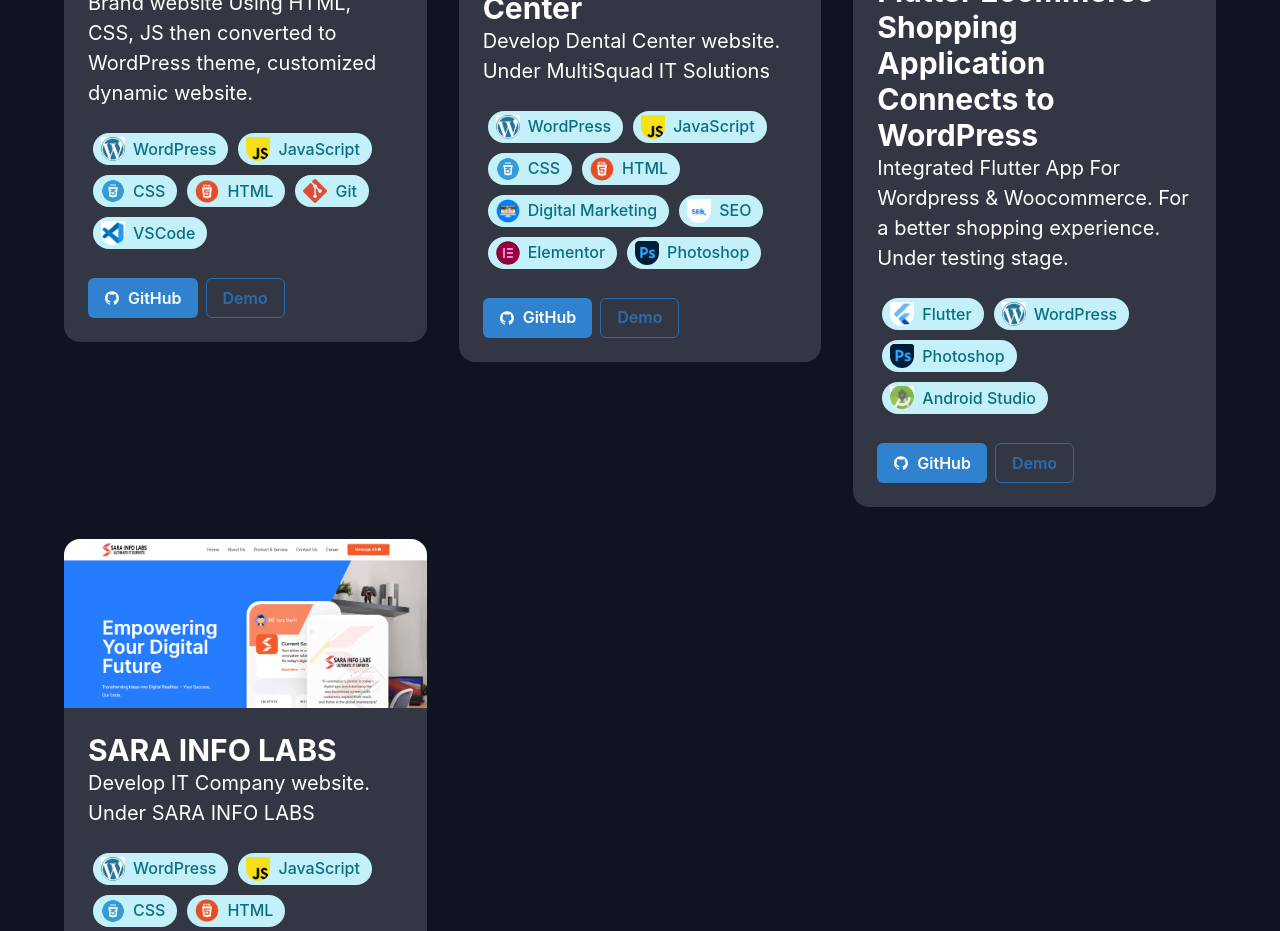
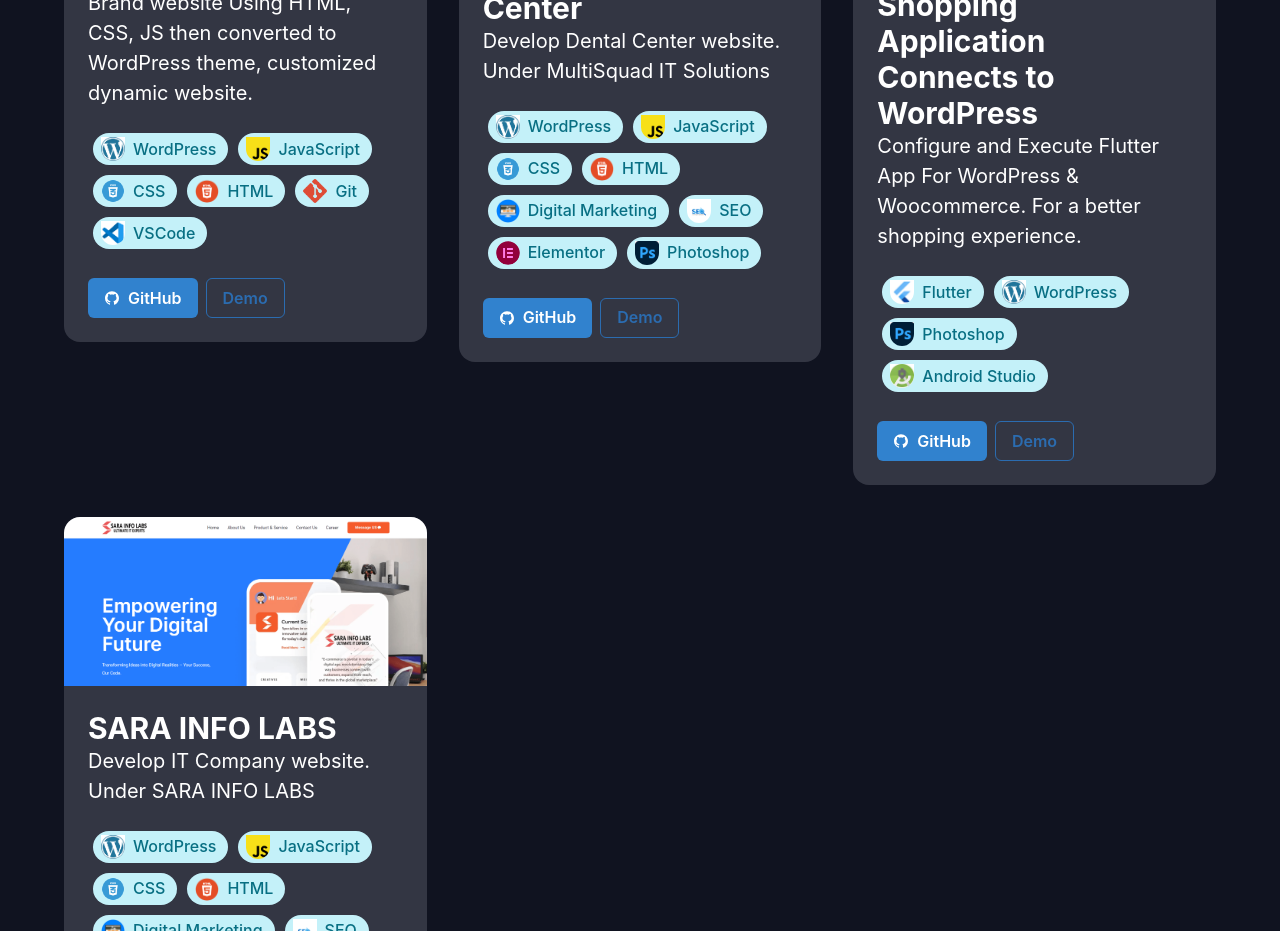
Before and after one commit to HABEEBRAHIMANP/reactport, a React (Create React App) app: page / in a window 1280 px wide. Shown: the part 4440-5371 px from the top of the page. Built offline with nearby package versions, Linux system fonts and the light colour scheme.

Commit message:
amt app up

```diff
--- a/src/components/projects/config.ts
+++ b/src/components/projects/config.ts
@@ -87,9 +87,9 @@ export const projects: Project[] = [
   },
   {
     name: "Flutter Ecommerce Shopping Application Connects to WordPress",
-    description: "Integrated Flutter App For Wordpress & Woocommerce. For a better shopping experience. Under testing stage.",
+    description: "Configure and Execute Flutter App For WordPress & Woocommerce. For a better shopping experience.",
     image: AMT,
-    url: "https://play.google.com/store/apps/details?id=me.automaxtools.amtonlinestore",
+    url: "https://play.google.com/store/apps/details?id=com.automaxtools.automax&pcampaignid=web_share",
     github: "",
     technologies: getSkill(["flutter", "wordpress", "photoshop", "android studio"])
   },
```
Also changed, not shown: src/images/amt.png.
